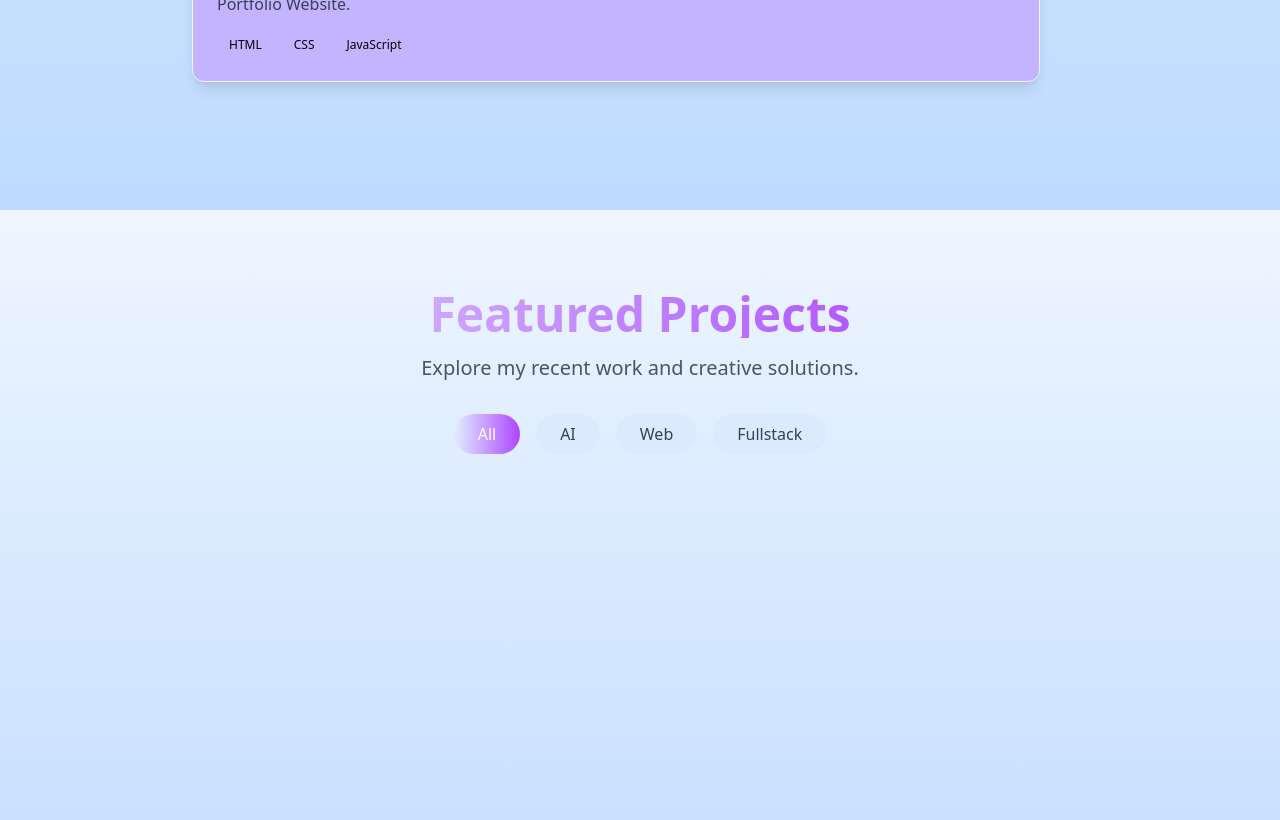
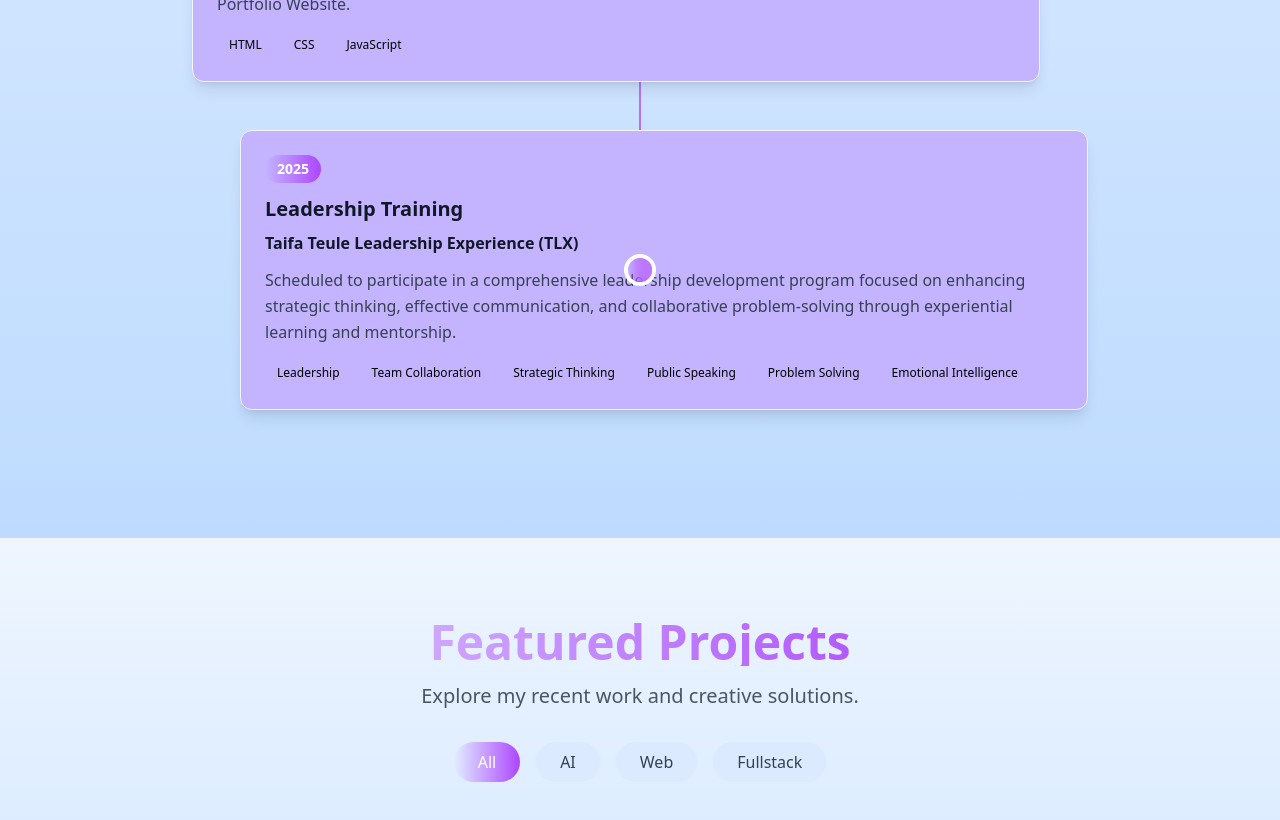
Before and after one commit to Winney360/myWebsite, a React (Vite) app in the folder client/: page / in a window 1280 px wide. Shown: the part 2760-3580 px from the top of the page. Built offline with nearby package versions, Linux system fonts and the light colour scheme.

Commit message:
add career journey

```diff
--- a/client/src/components/sections/Timeline.jsx
+++ b/client/src/components/sections/Timeline.jsx
@@ -29,6 +29,14 @@ const Timeline = () => {
     company: 'Self-learning & Projects',
     description: 'Began learning web development through online courses and personal projects like AssignmentHub and Portfolio Website.',
     skills: ['HTML', 'CSS', 'JavaScript']
+  },
+  {
+   year: '2025',
+   title: 'Leadership Training',
+   company: 'Taifa Teule Leadership Experience (TLX)',
+   description: 'Scheduled to participate in a comprehensive leadership development program focused on enhancing strategic thinking, effective communication, and collaborative problem-solving through experiential learning and mentorship.',
+   skills: ['Leadership', 'Team Collaboration', 'Strategic Thinking', 'Public Speaking', 'Problem Solving', 'Emotional Intelligence']
+
   }
 ];
 
```
